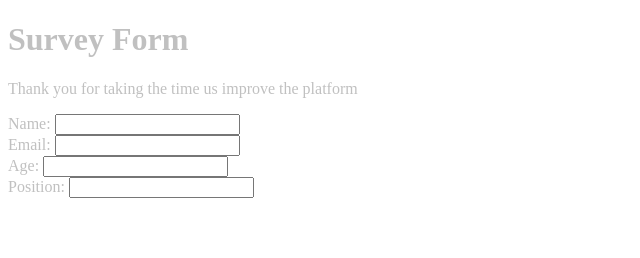
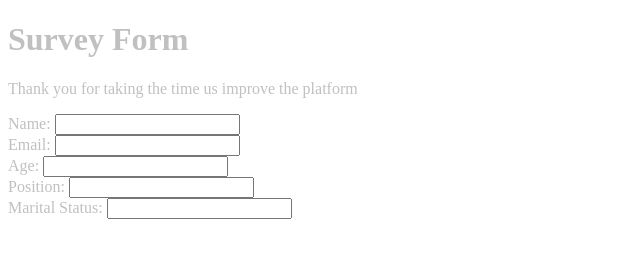
Before and after one commit to HninMyatLwin/MicroverseTrialsChallenge1, a plain HTML site: page index.html in a window 1280 px wide. Shown: the whole page, without its empty margins (0-640 px from the left). Drawn offline with Linux system fonts and the light colour scheme.

Commit message:
harriedshien

```diff
--- a/index.html
+++ b/index.html
@@ -28,6 +28,10 @@
             <label for="position">Position:</label>
             <input type="text" id="position">
           </div>
+          <div class="five">
+            <label for="marital">Marital Status:</label>
+            <input type="text" id="martial">
+          </div>
 
 
         </form>
```
